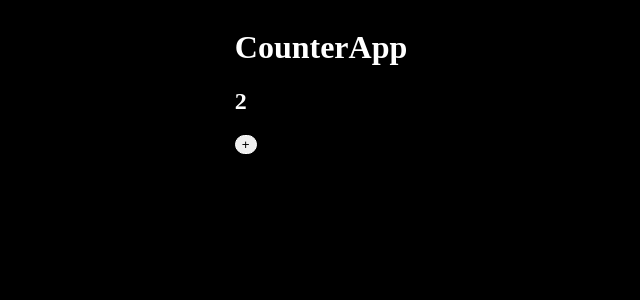
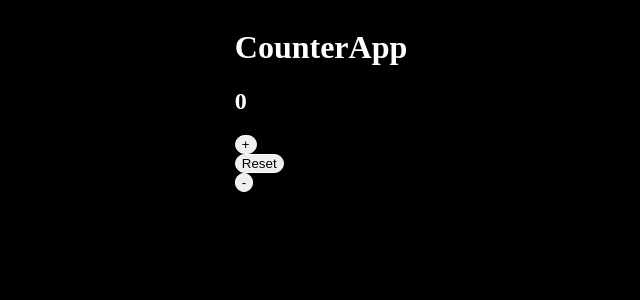
Before and after one commit to taberoajorge/zero2master, a React (Create React App) app in the folder counter-app/: page / in a window 1280 px wide. Shown: the top 300 px of the page, without its empty margins (319-959 px from the left). Built offline with nearby package versions, Linux system fonts and the light colour scheme.

Commit message:
useState

```diff
--- a/counter-app/src/CounterApp.js
+++ b/counter-app/src/CounterApp.js
@@ -3,15 +3,23 @@ import PropTypes from 'prop-types';
 
 function CounterApp({ value }) {
 
-  const handleAdd = (e) => {
-    console.log(e);
+  const [counter, setCounter] = React.useState(0);
+
+  const handleAdd = () => {
+    setCounter(c => c + 1)
+  }; const handleSub = () => {
+    setCounter(c => c - 1)
+  }; const handleReset = () => {
+    setCounter(value)
   };
 
   return (
     <>
       <h1>CounterApp</h1>
-      <h2>{value}</h2>
+      <h2>{counter}</h2>
       <button onClick={handleAdd}>+</button>
+      <button onClick={handleReset}>Reset</button>
+      <button onClick={handleSub}>-</button>
     </>
   )
 }
```
